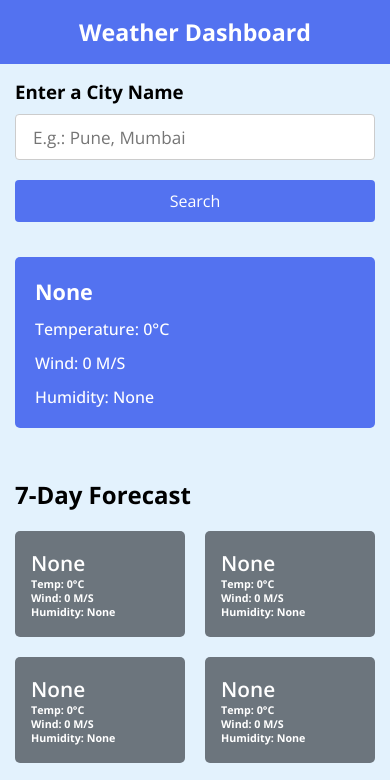
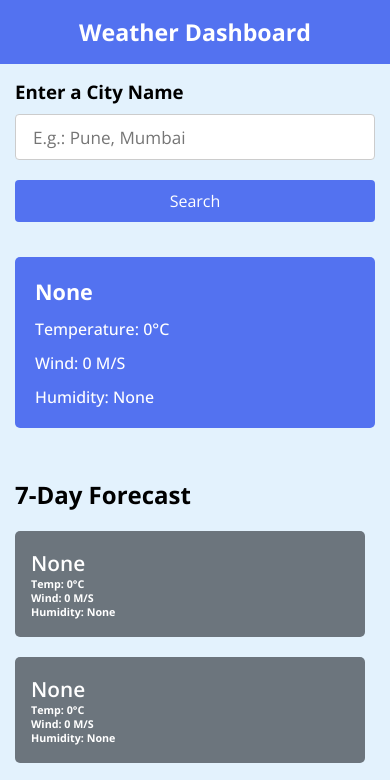
Before and after one commit to SahilMaral/Weather-Application, a plain HTML site: page index.html in a window 390 px wide. Shown: the top 780 px of the page. Drawn offline with nearby package versions, Linux system fonts and the light colour scheme.

Commit message:
Update style.css

```diff
--- a/style.css
+++ b/style.css
@@ -167,13 +167,13 @@ h1 {
     }
 
     .weather-cards .card {
-        width: calc(100% / 4 - 15px);
+        width: calc(100% / 3 - 15px);
     }
 }
 
 @media (max-width: 1200px) {
     .weather-cards .card {
-        width: calc(100% / 3 - 15px);
+        width: calc(100% / 2 - 15px);
     }
 }
 
@@ -183,7 +183,7 @@ h1 {
     }
 
     .weather-cards .card {
-        width: calc(100% / 2 - 10px);
+        width: calc(100% / 1 - 10px);
     }
 }
 
```
